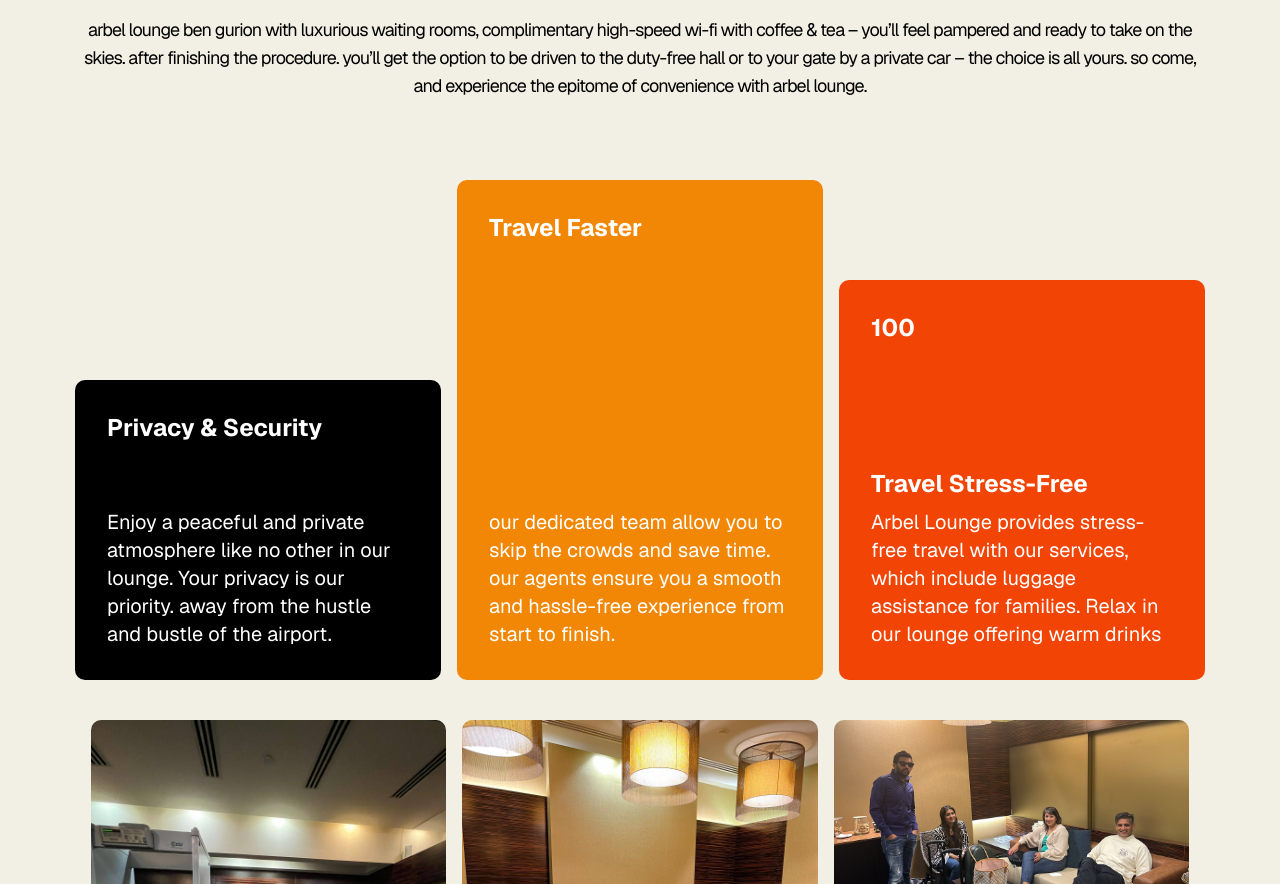
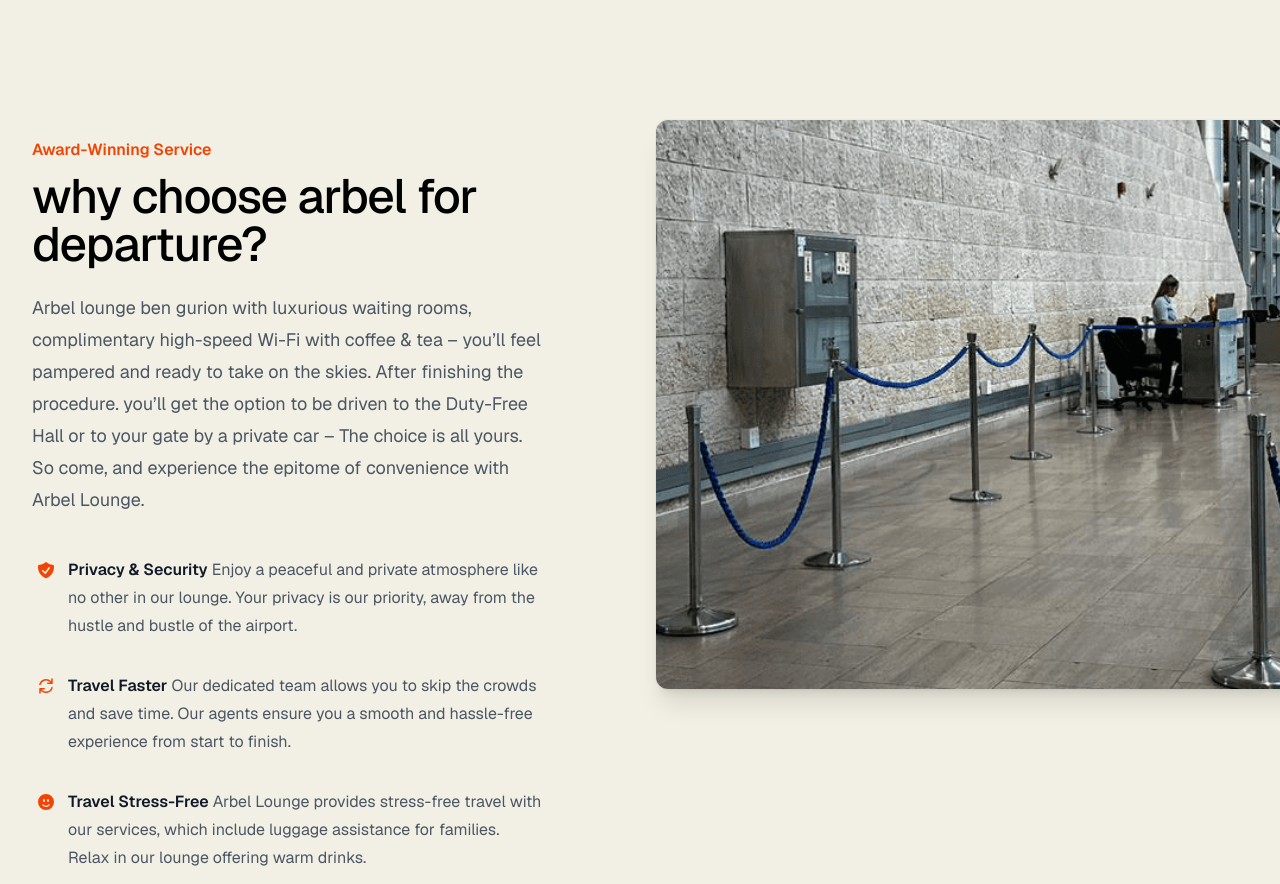
Before and after one commit to ZivKoHai/platinum-aviation, a Next.js app: page /arbelLounge in a window 1280 px wide. Shown: the part 1916-2800 px from the top of the page. Built offline with nearby package versions, Linux system fonts and the light colour scheme; no server answers.

Commit message:
Enhance Arbel Lounge and Fast Track pages with new benefits sections, update footer copyright year, and improve Global Airport component layout. Replace background images for Fattal Terminal and Arbel Lounge. Add global airports image asset.

```diff
--- a/app/arbelLounge/page.tsx
+++ b/app/arbelLounge/page.tsx
@@ -1,11 +1,13 @@
 import { FAQ } from "../components/Faq";
 import { Hero } from "../components/Hero";
-import { ChartItem } from "../components/ui/Chart";
-import { H2Aviation } from "../components/ui/H2Aviation";
-import { Paviation } from "../components/ui/Paviation";
 import { Process } from "../components/ui/Process";
 import { Description } from "../components/ui/Description";
 import Image from "next/image";
+import {
+  ShieldCheckIcon,
+  ArrowPathIcon,
+  FaceSmileIcon,
+} from "@heroicons/react/20/solid";
 
 export const metadata = {
   title: "Arbel Lounge | VIP Airport Services",
@@ -93,6 +95,27 @@
     },
   ];
 
+  const benefits = [
+    {
+      name: "Privacy & Security",
+      description:
+        "Enjoy a peaceful and private atmosphere like no other in our lounge. Your privacy is our priority, away from the hustle and bustle of the airport.",
+      icon: ShieldCheckIcon,
+    },
+    {
+      name: "Travel Faster",
+      description:
+        "Our dedicated team allows you to skip the crowds and save time. Our agents ensure you a smooth and hassle-free experience from start to finish.",
+      icon: ArrowPathIcon, // Icon representing speed and efficiency
+    },
+    {
+      name: "Travel Stress-Free",
+      description:
+        "Arbel Lounge provides stress-free travel with our services, which include luggage assistance for families. Relax in our lounge offering warm drinks.",
+      icon: FaceSmileIcon, // Icon representing relaxation and comfort
+    },
+  ];
+
   return (
     <>
       <Hero
@@ -100,7 +123,7 @@
         title="arbel lounge"
         description="Experience ultimate comfort and convenience with Arbel Lounge ben gurion. Our private security check, passport control, and baggage handover ensure a seamless journey. Relax in our luxurious waiting rooms with complimentary high-speed Wi-Fi and refreshments, before being driven to the Duty-Free Hall or your gate by private car. Choose Arbel Lounge for an unparalleled airport experience.
 "
-        backgroundImage="/arbel-lounge.jpg"
+        backgroundImage="/arbel-lounge/arbel-lounge- 9.jpg"
       />
       <Description
         title="departure private lounge"
@@ -114,21 +137,60 @@
             and unwind before your journey."
       />
       <section className="wDyn">
+        <h3 className="text-pretty text-2xl font-medium tracking-tight text-foreground sm:text-2xl">
+          Departure Process
+        </h3>
         <Process tabs={Tabs} isTab={false} />
       </section>
-      <section className="wDyn h-fit py-10">
-        <div className="flex flex-col items-center justify-center gap-4">
-          <H2Aviation>why choose arbel for departure?</H2Aviation>
-          <Paviation>
-            Arbel lounge ben gurion with luxurious waiting rooms, complimentary
-            high-speed Wi-Fi with coffee & tea – you’ll feel pampered and ready
-            to take on the skies. After finishing the procedure. you’ll get the
-            option to be driven to the Duty-Free Hall or to your gate by a
-            private car – The choice is all yours. So come, and experience the
-            epitome of convenience with Arbel Lounge.
-          </Paviation>
+      <section className=" h-fit py-10">
+        <div className="overflow-hidden bg-background py-24 sm:py-32">
+          <div className="mx-auto max-w-7xl px-6 lg:px-8">
+            <div className="mx-auto grid max-w-2xl grid-cols-1 gap-x-8 gap-y-16 sm:gap-y-20 lg:mx-0 lg:max-w-none lg:grid-cols-2">
+              <div className="lg:pr-8 lg:pt-4">
+                <div className="lg:max-w-lg">
+                  <h2 className="text-base/7 font-semibold text-accent">
+                    Award-Winning Service
+                  </h2>
+                  <p className="mt-2 text-pretty text-4xl font-medium tracking-tight text-foreground sm:text-5xl">
+                    why choose arbel for departure?
+                  </p>
+                  <p className="mt-6 text-lg/8 text-gray-600">
+                    Arbel lounge ben gurion with luxurious waiting rooms,
+                    complimentary high-speed Wi-Fi with coffee & tea – you’ll
+                    feel pampered and ready to take on the skies. After
+                    finishing the procedure. you’ll get the option to be driven
+                    to the Duty-Free Hall or to your gate by a private car – The
+                    choice is all yours. So come, and experience the epitome of
+                    convenience with Arbel Lounge.
+                  </p>
+                  <dl className="mt-10 max-w-xl space-y-8 text-base/7 text-gray-600 lg:max-w-none">
+                    {benefits.map((feature) => (
+                      <div key={feature.name} className="relative pl-9">
+                        <dt className="inline font-semibold text-gray-900">
+                          <feature.icon
+                            aria-hidden="true"
+                            className="absolute left-1 top-1 size-5 text-accent"
+                          />
+                          {feature.name}
+                        </dt>{" "}
+                        <dd className="inline">{feature.description}</dd>
+                      </div>
+                    ))}
+                  </dl>
+                </div>
+              </div>
+              <Image
+                alt="ben gurion airport"
+                src="/benefits-1.png"
+                width={2432}
+                height={1442}
+                sizes="100vw"
+                className="w-[48rem] max-w-none rounded-xl shadow-xl ring-1 ring-gray-400/10 sm:w-[57rem] md:-ml-4 lg:-ml-0"
+              />
+            </div>
+          </div>
         </div>
-        <div className="mt-20 flex md:flex-row flex-col items-end justify-end gap-4">
+        {/* <div className="mt-20 flex md:flex-row flex-col items-end justify-end gap-4">
           <ChartItem
             number="Privacy & Security"
             description="Enjoy a peaceful and private atmosphere like no other in our lounge. Your privacy is our priority. away from the hustle and bustle of the airport."
@@ -147,7 +209,7 @@
             height="h-[400px]"
             backgroundColor="bg-accent"
           />
-        </div>
+        </div> */}
       </section>
       <section id="gallery" className="gallery wDyn my-20">
         {Array.from({ length: 10 }).map((_, index) => (
--- a/app/components/Footer.tsx
+++ b/app/components/Footer.tsx
@@ -68,7 +68,7 @@
 
       <div className="border-t border-white py-5 h-15 flex sm:flex-row flex-col justify-between w-full bg-black text-white px-10">
         <div>
-          <p>© 2024 Ben Gurion Airport VIP Services</p>
+          <p>© 2025 Ben Gurion Airport VIP Services</p>
         </div>
         <div>
           <Link href="/terms-conditions">Terms & Conditions</Link>
--- a/app/components/WhyUs.tsx
+++ b/app/components/WhyUs.tsx
@@ -1,8 +1,79 @@
+import Image from "next/image";
 import { H2Aviation } from "./ui/H2Aviation";
 
 import { Paviation } from "./ui/Paviation";
+import {
+  BuildingOfficeIcon,
+  LifebuoyIcon,
+  UserIcon,
+} from "@heroicons/react/20/solid";
 
 export function WhyUs() {
+  const benefits = [
+    {
+      name: "1k",
+      description:
+        "Platinum gave sevice for more than 1,000 client in ben gurion airport",
+      icon: BuildingOfficeIcon,
+    },
+    {
+      name: "1M+",
+      description:
+        "Platinum chauffeurs went through more then 10 million miles with clients in the back",
+      icon: LifebuoyIcon,
+    },
+    {
+      name: "100",
+      description:
+        "Platinum crew members are waiting for your arrival at ben gurion airport to welcome you into our vip",
+      icon: UserIcon,
+    },
+  ];
+  return (
+    <div className="overflow-hidden bg-background py-24 sm:py-32">
+      <div className="mx-auto max-w-7xl px-6 lg:px-8">
+        <div className="mx-auto grid max-w-2xl grid-cols-1 gap-x-8 gap-y-16 sm:gap-y-20 lg:mx-0 lg:max-w-none lg:grid-cols-2">
+          <div className="lg:pr-8 lg:pt-4">
+            <div className="lg:max-w-lg">
+              <h2 className="text-base/7 font-semibold text-accent">
+                Award-Winning Service
+              </h2>
+              <p className="mt-2 text-pretty text-4xl font-semibold tracking-tight text-gray-900 sm:text-5xl">
+                Setting the Standard for Luxury Travel
+              </p>
+              <p className="mt-6 text-lg/8 text-gray-600">
+                we gave service for multiple individuals and companies in ben
+                gurion airpot
+              </p>
+              <dl className="mt-10 max-w-xl space-y-8 text-base/7 text-gray-600 lg:max-w-none">
+                {benefits.map((feature) => (
+                  <div key={feature.name} className="relative pl-9">
+                    <dt className="inline font-semibold text-gray-900">
+                      <feature.icon
+                        aria-hidden="true"
+                        className="absolute left-1 top-1 size-5 text-accent"
+                      />
+                      {feature.name}
+                    </dt>{" "}
+                    <dd className="inline">{feature.description}</dd>
+                  </div>
+                ))}
+              </dl>
+            </div>
+          </div>
+          <Image
+            alt="ben gurion airport"
+            src="/benefits-1.png"
+            width={2432}
+            height={1442}
+            sizes="100vw"
+            className="w-[48rem] max-w-none rounded-xl shadow-xl ring-1 ring-gray-400/10 sm:w-[57rem] md:-ml-4 lg:-ml-0"
+          />
+        </div>
+      </div>
+    </div>
+  );
+
   return (
     <section id="why-us" className="wDyn h-fit py-10">
       <div className="flex flex-col items-center justify-center gap-4">
--- a/app/fastTrack/page.tsx
+++ b/app/fastTrack/page.tsx
@@ -1,12 +1,15 @@
 import Image from "next/image";
 import { Hero } from "../components/Hero";
 import { Button } from "../components/ui/Button";
-import { ChartItem } from "../components/ui/Chart";
-import { H2Aviation } from "../components/ui/H2Aviation";
-import { Paviation } from "../components/ui/Paviation";
+
 import { Process } from "../components/ui/Process";
 import { FAQ } from "../components/Faq";
 import { Metadata } from "next";
+import {
+  BuildingOfficeIcon,
+  UserPlusIcon,
+  BellSnoozeIcon,
+} from "@heroicons/react/20/solid";
 
 export const metadata: Metadata = {
   title: "Fast Track | VIP Airport Services",
@@ -104,6 +107,27 @@
   },
 ];
 
+const benefits = [
+  {
+    name: "personal greeter",
+    description:
+      "Enjoy a peaceful and private atmosphere like no other in our lounge. Your privacy is our priority. away from the hustle and bustle of the airport",
+    icon: UserPlusIcon,
+  },
+  {
+    name: "private hall",
+    description:
+      "private hall for the most crowded process of the journey - check in",
+    icon: BuildingOfficeIcon,
+  },
+  {
+    name: "comfort",
+    description:
+      "The greeter takes care of all the challenging tasks—you simply follow their lead, and everything will be handled as quickly and efficiently as possible.",
+    icon: BellSnoozeIcon,
+  },
+];
+
 export default function FastTrack() {
   return (
     <>
@@ -136,19 +160,54 @@
           />
         </div>
       </div>
-      <section className="wDyn h-fit py-10">
-        <div className="flex flex-col items-center justify-center gap-4">
-          <H2Aviation>why choose fast track?</H2Aviation>
-          <Paviation>
-            From the moment you step into Ben Gurion Airport, our TLV Airport
-            Meet and Greet service sets the tone for a premium experience. Our
-            friendly and professional staff will be there to welcome you,
-            guiding you through every step of your airport journey. With our
-            specialized assistance, you can bypass the usual stresses of airport
-            procedures.
-          </Paviation>
+      <section className="h-fit py-10">
+        <div className="overflow-hidden bg-background py-24 sm:py-32">
+          <div className="mx-auto max-w-7xl px-6 lg:px-8">
+            <div className="mx-auto grid max-w-2xl grid-cols-1 gap-x-8 gap-y-16 sm:gap-y-20 lg:mx-0 lg:max-w-none lg:grid-cols-2">
+              <div className="lg:pr-8 lg:pt-4">
+                <div className="lg:max-w-lg">
+                  <h2 className="text-base/7 font-semibold text-accent">
+                    Award-Winning Service
+                  </h2>
+                  <p className="mt-2 text-pretty text-4xl font-medium tracking-tight text-foreground sm:text-5xl">
+                    why choose fast track?
+                  </p>
+                  <p className="mt-6 text-lg/8 text-gray-600">
+                    From the moment you step into Ben Gurion Airport, our TLV
+                    Airport Meet and Greet service sets the tone for a premium
+                    experience. Our friendly and professional staff will be
+                    there to welcome you, guiding you through every step of your
+                    airport journey. With our specialized assistance, you can
+                    bypass the usual stresses of airport procedures.
+                  </p>
+                  <dl className="mt-10 max-w-xl space-y-8 text-base/7 text-gray-600 lg:max-w-none">
+                    {benefits.map((feature) => (
+                      <div key={feature.name} className="relative pl-9">
+                        <dt className="inline font-semibold text-gray-900">
+                          <feature.icon
+                            aria-hidden="true"
+                            className="absolute left-1 top-1 size-5 text-accent"
+                          />
+                          {feature.name}
+                        </dt>{" "}
+                        <dd className="inline">{feature.description}</dd>
+                      </div>
+                    ))}
+                  </dl>
+                </div>
+              </div>
+              <Image
+                alt="ben gurion airport"
+                src="/benefits-1.png"
+                width={2432}
+                height={1442}
+                sizes="100vw"
+                className="w-[48rem] max-w-none rounded-xl shadow-xl ring-1 ring-gray-400/10 sm:w-[57rem] md:-ml-4 lg:-ml-0"
+              />
+            </div>
+          </div>
         </div>
-        <div className="mt-20 flex md:flex-row flex-col items-end justify-end gap-4">
+        {/* <div className="mt-20 flex md:flex-row flex-col items-end justify-end gap-4">
           <ChartItem
             number="personal greeter"
             description="Enjoy a peaceful and private atmosphere like no other in our lounge. Your privacy is our priority. away from the hustle and bustle of the airport."
@@ -168,7 +227,7 @@
             height="h-[400px]"
             backgroundColor="bg-accent"
           />
-        </div>
+        </div> */}
       </section>
       <section id="arrival" className="wDyn h-fit py-10">
         <div className="flex flex-col items-center justify-center gap-4">
--- a/app/fattalTerminal/page.tsx
+++ b/app/fattalTerminal/page.tsx
@@ -218,7 +218,7 @@
       <Hero
         title="Fattal Terminal"
         description="Experience exclusive and personalized hospitality at Fattal Terminal tlv, the first of its kind in Israel. Our private terminal is tailored to meet your unique needs, whether you’re arriving or departing from Israel on a private or commercial flight, or are a member of an aircrew from anywhere in the world."
-        backgroundImage="/fattal-terminal/fattal-terminal-1.jpeg"
+        backgroundImage="/fattal-terminal.webp"
       />
       <Description
         title="luxury at the airport terminal"
```
Also changed, not shown: app/components/GlobalAirport.tsx (+43 -20 lines), 1 other file (tests, documents, lock files or other folders).
